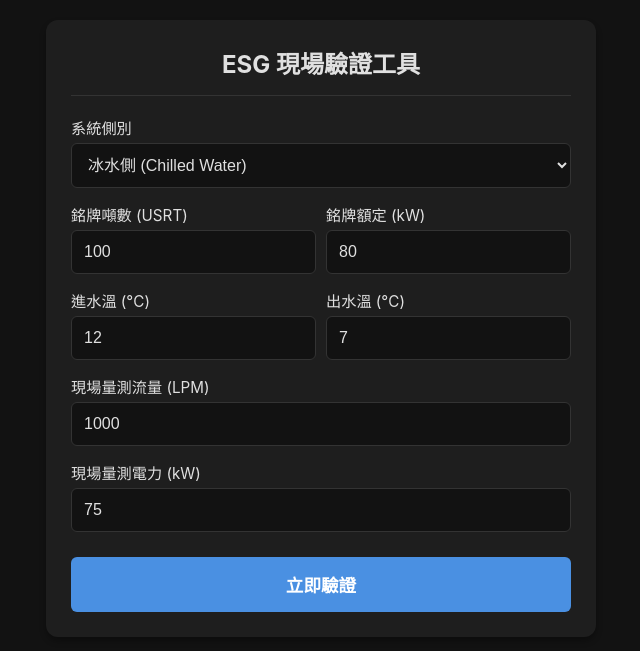
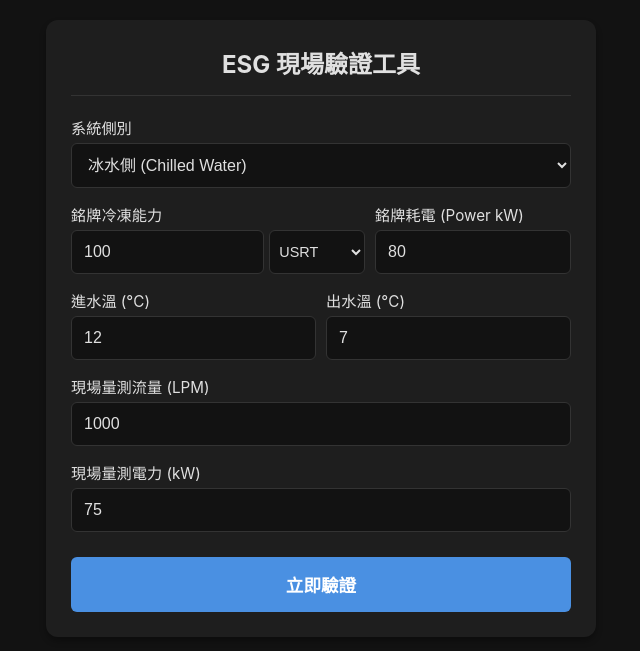
Before and after one commit to u03635/AC-sys-M-V-tool, a Flask app: page / in a window 1280 px wide. Shown: the top 651 px of the page, without its empty margins (319-959 px from the left). Run offline with Flask 3, Linux system fonts and the light colour scheme.

Commit message:
Refactor capacity input section in index.html

```diff
--- a/templates/index.html
+++ b/templates/index.html
@@ -51,11 +51,23 @@
             color: var(--text-color);
             border: 1px solid var(--border-color);
             border-radius: 6px;
-            font-size: 16px; /* 防止 iOS 縮放 */
+            font-size: 16px;
         }
         input:focus, select:focus {
             outline: none;
             border-color: var(--accent-color);
+        }
+        .capacity-input-group {
+            display: flex;
+            gap: 5px;
+        }
+        .capacity-input-group input {
+            flex: 2;
+        }
+        .capacity-input-group select {
+            flex: 1;
+            padding: 12px 5px;
+            font-size: 0.9rem;
         }
         button {
             width: 100%;
@@ -100,14 +112,23 @@
         </select>
     </div>
 
+    <!-- 優化後的銘牌輸入區塊 -->
     <div style="display: flex; gap: 10px;">
-        <div class="form-group" style="flex: 1;">
-            <label>銘牌噸數 (USRT)</label>
-            <input type="number" id="usrt" step="0.1" value="100">
+        <div class="form-group" style="flex: 1.2;">
+            <label>銘牌冷凍能力</label>
+            <div class="capacity-input-group">
+                <input type="number" id="capacity_val" step="0.1" value="100">
+                <select id="capacity_unit">
+                    <option value="usrt">USRT</option>
+                    <option value="kcal_hr">kcal/hr</option>
+                    <option value="kw_cooling">kW</option>
+                </select>
+            </div>
         </div>
-        <div class="form-group" style="flex: 1;">
-            <label>銘牌額定 (kW)</label>
-            <input type="number" id="rated_kw" step="0.1" value="80">
+        <div class="form-group" style="flex: 0.8;">
+            <!-- 明確標示為耗電功率 -->
+            <label>銘牌耗電 (Power kW)</label>
+            <input type="number" id="rated_power_kw" step="0.1" value="80">
         </div>
     </div>
 
@@ -158,11 +179,12 @@
 async function calculate() {
     const payload = {
         sys_type: document.getElementById('sys_type').value,
-        usrt: document.getElementById('usrt').value,
+        capacity_val: document.getElementById('capacity_val').value,
+        capacity_unit: document.getElementById('capacity_unit').value,
+        rated_power_kw: document.getElementById('rated_power_kw').value,
         temp_in: document.getElementById('temp_in').value,
         temp_out: document.getElementById('temp_out').value,
         measured_flow: document.getElementById('measured_flow').value,
-        rated_kw: document.getElementById('rated_kw').value,
         measured_kw: document.getElementById('measured_kw').value
     };
 
```
